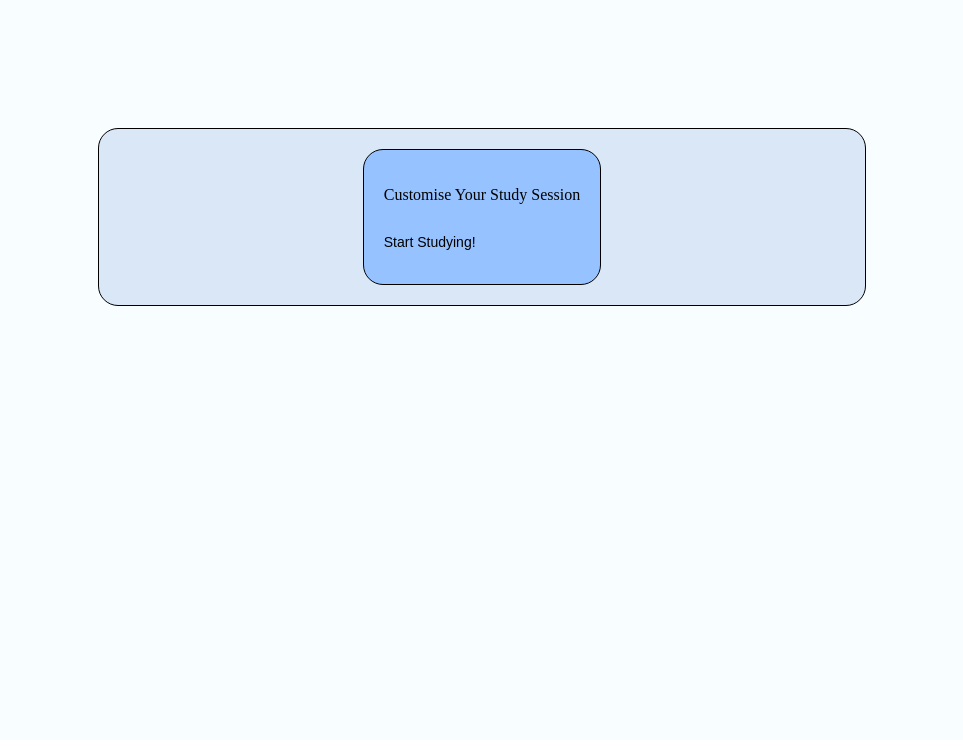
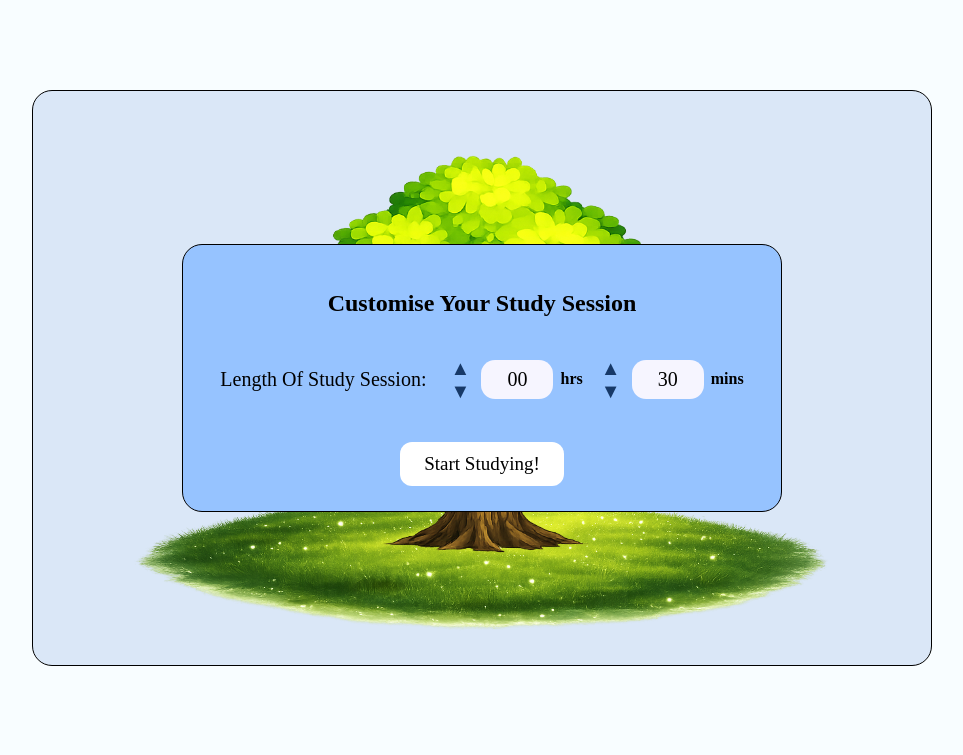
Before and after one commit to ElenaTem/study_planner_pwa, a Flask app: page /timer in a window 1280 px wide. Shown: the part 60-815 px from the top of the page, without its empty margins (158-1121 px from the left). Before the commit the page ends 366 px from the top, so only its background shows below. Run offline with Flask 3, Linux system fonts and the light colour scheme; the visitor is signed in with stand-in values (Sample User, id 1).

Commit message:
New study session timer page

```diff
--- a/static/css/main.css
+++ b/static/css/main.css
@@ -201,21 +201,239 @@ h1 {
 
 /** STUDY SESSION PAGE**/
 
+button {
+  font: inherit;
+}
+
 .main_timer_box {
+  box-sizing: border-box;
+
+  width: min(90%, 900px);
+  height: clamp(340px, 45vw, 600px);
+
+  margin: clamp(35px, 7vw, 90px) auto;
+  padding: clamp(20px, 5vw, 50px);
+
   border: 1px solid black;
+  border-radius: 20px;
+  background-color: #DAE7F7;
+
   display: flex;
   justify-content: center;
   align-items: center;
-  margin: 10% 20%;
 
-  border-radius: 20px;
-  background-color: #DAE7F7;
+  position: relative;
+  overflow: hidden;
 }
 
+
+.tree_scene {
+  position: absolute;
+
+  inset: clamp(12px, 2vw, 28px);
+
+  z-index: 0;
+  pointer-events: none;
+}
+
+
+/* The tree sits behind the grass */
+.tree_image {
+  position: absolute;
+
+  left: 50%;
+  bottom: clamp(40px, 14%, 70px);
+  transform: translateX(-50%);
+
+  width: auto;
+  height: auto;
+
+  max-width: 72%;
+  max-height: 82%;
+
+  object-fit: contain;
+
+  z-index: 2;
+}
+
+
+/* The grass covers the very bottom of the roots */
+.grass_image {
+  position: absolute;
+
+  left: 50%;
+  bottom: 0;
+  transform: translateX(-50%);
+
+  width: min(100%, 780px);
+  height: auto;
+  max-height: 30%;
+
+  object-fit: contain;
+
+  z-index: 1;
+}
+
+
 .time_picker_box {
+  box-sizing: border-box;
+
+  position: relative;
+  z-index: 2;
+
+  width: min(90%, 600px);
+  margin: 0;
+  padding:
+      clamp(15px, 2vw, 25px)
+      clamp(18px, 4vw, 35px);
+
   border: 1px solid black;
-  margin: 20px;
-  padding: 20px;
   border-radius: 20px;
   background-color: #96C3FF;
+
+  text-align: center;
 }
+
+@media (max-width: 650px) {
+  .main_timer_box {
+      width: 94%;
+      height: 430px;
+      margin: 30px auto;
+      padding: 18px;
+  }
+
+  .tree_image {
+      max-width: 78%;
+      max-height: 72%;
+      bottom: 45px;
+  }
+
+  .grass_image {
+      width: 100%;
+      max-height: 24%;
+  }
+
+  .time_picker_box {
+      width: 95%;
+  }
+
+  .duration-row {
+      flex-wrap: wrap;
+      gap: 14px;
+  }
+
+  .duration-row > p {
+      width: 100%;
+      margin-bottom: 5px;
+  }
+}
+
+
+.duration-row {
+  display: flex;
+  justify-content: center;
+  align-items: center;
+  gap: 14px;
+  margin: 40px 0;
+}
+
+.duration-row p {
+  margin: 0 6px 0 0;
+  font-size: 20px;
+}
+
+.time-control {
+  display: flex;
+  align-items: center;
+  gap: 7px;
+}
+
+.arrow-controls {
+  display: flex;
+  flex-direction: column;
+  gap: 1px;
+}
+
+.arrow-button {
+  width: 28px;
+  height: 22px;
+  padding: 0;
+  color: #173968;
+  background: none;
+  border: none;
+  font-size: 20px;
+  line-height: 1;
+  cursor: pointer;
+}
+
+.arrow-button:hover {
+  color: #061e40;
+  transform: scale(1.1);
+}
+
+.arrow-button:focus-visible {
+  outline: 3px solid white;
+  border-radius: 4px;
+}
+
+.arrow-button:disabled {
+  opacity: 0.3;
+  cursor: not-allowed;
+  transform: none;
+}
+
+.time-display {
+  min-width: 52px;
+  padding: 8px 10px;
+  background-color: #f6f5ff;
+  border-radius: 14px;
+  font-size: 20px;
+  text-align: center;
+}
+
+.time-label {
+  font-size: 16px;
+  font-weight: bold;
+}
+
+.start-study-button {
+  padding: 11px 24px;
+  background-color: white;
+  border: none;
+  border-radius: 12px;
+  font-size: 19px;
+  cursor: pointer;
+}
+
+.start-study-button:hover {
+  background-color: #f1f1f1;
+  transform: translateY(-1px);
+}
+
+.start-study-button:focus-visible {
+  outline: 3px solid #173968;
+  outline-offset: 3px;
+}
+
+.duration-confirmation {
+  min-height: 20px;
+  margin: 15px 0 0;
+
+  font-weight: bold;
+}
+
+@media (max-width: 650px) {
+  .study-timer-setup {
+      margin: 30px auto;
+      padding: 26px 18px;
+  }
+
+  .duration-row {
+      flex-wrap: wrap;
+  }
+
+  .duration-row p {
+      width: 100%;
+      margin: 0 0 12px;
+  }
+}
--- /dev/null
+++ b/static/js/study_session.js
@@ -0,0 +1,136 @@
+"use strict";
+
+document.addEventListener("DOMContentLoaded", () => {
+    const MINIMUM_DURATION_MINUTES = 15;
+    const MAXIMUM_DURATION_MINUTES = 12 * 60;
+
+    /*
+     * The duration currently displayed to the user.
+     * It starts at 30 minutes.
+     */
+    let currentDurationMinutes = 30;
+
+    /*
+     * The final duration is saved here when the user
+     * presses Start Studying.
+     */
+    let selectedStudyDurationMinutes = null;
+
+    const hoursDisplay =
+        document.getElementById("hoursDisplay");
+
+    const minutesDisplay =
+        document.getElementById("minutesDisplay");
+
+    const increaseHoursButton =
+        document.getElementById("increaseHours");
+
+    const decreaseHoursButton =
+        document.getElementById("decreaseHours");
+
+    const increaseMinutesButton =
+        document.getElementById("increaseMinutes");
+
+    const decreaseMinutesButton =
+        document.getElementById("decreaseMinutes");
+
+    const startStudyButton =
+        document.getElementById("startStudyButton");
+
+
+    function updateDisplayedTime() {
+        const hours =
+            Math.floor(currentDurationMinutes / 60);
+
+        const minutes =
+            currentDurationMinutes % 60;
+
+        hoursDisplay.textContent =
+            String(hours).padStart(2, "0");
+
+        minutesDisplay.textContent =
+            String(minutes).padStart(2, "0");
+
+        /*
+         * Prevent the user going below 15 minutes
+         * or above 12 hours.
+         */
+        const minimumReached =
+            currentDurationMinutes <=
+            MINIMUM_DURATION_MINUTES;
+
+        const maximumReached =
+            currentDurationMinutes >=
+            MAXIMUM_DURATION_MINUTES;
+
+        decreaseHoursButton.disabled = minimumReached;
+        decreaseMinutesButton.disabled = minimumReached;
+
+        increaseHoursButton.disabled = maximumReached;
+        increaseMinutesButton.disabled = maximumReached;
+    }
+
+
+    function changeDuration(amountInMinutes) {
+        let newDuration =
+            currentDurationMinutes + amountInMinutes;
+
+        /*
+         * Keep the duration between 15 minutes
+         * and 12 hours.
+         */
+        if (newDuration < MINIMUM_DURATION_MINUTES) {
+            newDuration = MINIMUM_DURATION_MINUTES;
+        }
+
+        if (newDuration > MAXIMUM_DURATION_MINUTES) {
+            newDuration = MAXIMUM_DURATION_MINUTES;
+        }
+
+        currentDurationMinutes = newDuration;
+
+        /*
+         * Update what the user can see immediately.
+         */
+        updateDisplayedTime();
+    }
+
+
+    increaseHoursButton.addEventListener("click", () => {
+        changeDuration(60);
+    });
+
+
+    decreaseHoursButton.addEventListener("click", () => {
+        changeDuration(-60);
+    });
+
+
+    increaseMinutesButton.addEventListener("click", () => {
+        changeDuration(15);
+    });
+
+
+    decreaseMinutesButton.addEventListener("click", () => {
+        changeDuration(-15);
+    });
+
+
+    startStudyButton.addEventListener("click", () => {
+        /*
+         * Save the duration selected by the user.
+         */
+        selectedStudyDurationMinutes =
+            currentDurationMinutes;
+
+        console.log(
+            `Saved study duration: ${selectedStudyDurationMinutes} minutes`
+        );
+    });
+
+
+    /*
+     * Show the starting time when the page loads.
+     */
+    updateDisplayedTime();
+});
--- a/templates/timer.html
+++ b/templates/timer.html
@@ -32,12 +32,75 @@
     </header>
 
     <div class="main_timer_box">
+        <div class="tree_scene" aria-hidden="true">
+            <img
+                id="studyTree"
+                class="tree_image"
+                src="{{ url_for('static', filename='images/tree_7.png') }}"
+                alt=""
+            >
+
+            <img
+                class="grass_image"
+                src="{{ url_for('static', filename='images/grass.png') }}"
+                alt=""
+            >
+        </div>
+
         <div class="time_picker_box">
-            <p>Customise Your Study Session</p>
-            <button><p>Start Studying!</p></button>
+            <h2>Customise Your Study Session</h2>
+
+
+            <div class="duration-row">
+                <p>Length Of Study Session:</p>
+
+                <div class="time-control">
+                    <div class="arrow-controls">
+                        <button type="button" id="increaseHours" class="arrow-button" aria-label="Increase hours">
+                            ▲
+                        </button>
+
+                        <button type="button" id="decreaseHours" class="arrow-button" aria-label="Decrease hours" >
+                            ▼
+                        </button>
+                    </div>
+
+                    <output id="hoursDisplay" class="time-display">
+                        00
+                    </output>
+
+                    <span class="time-label">hrs</span>
+                </div>
+
+
+
+
+                <div class="time-control">
+                    <div class="arrow-controls">
+
+                        <button type="button" id="increaseMinutes" class="arrow-button" aria-label="Increase minutes">
+                            ▲
+                        </button>
+
+                        <button type="button" id="decreaseMinutes" class="arrow-button" aria-label="Decrease minutes" >
+                            ▼
+                        </button>
+                    </div>
+
+                    <output id="minutesDisplay" class="time-display">
+                        30
+                    </output>
+
+                    <span class="time-label">mins</span>
+                </div>
+            </div>
+            <button type="button" id="startStudyButton" class="start-study-button">
+                Start Studying!
+            </button>
         </div>
+
     </div>
 
-    <script src="{{ url_for('static', filename='js/random.js') }}"></script>
+    <script src="{{ url_for('static', filename='js/study_session.js') }}"></script>
 </body>
 </html>
```
Also changed, not shown: static/images/grass.png (added), static/images/tree_7.png (added).
